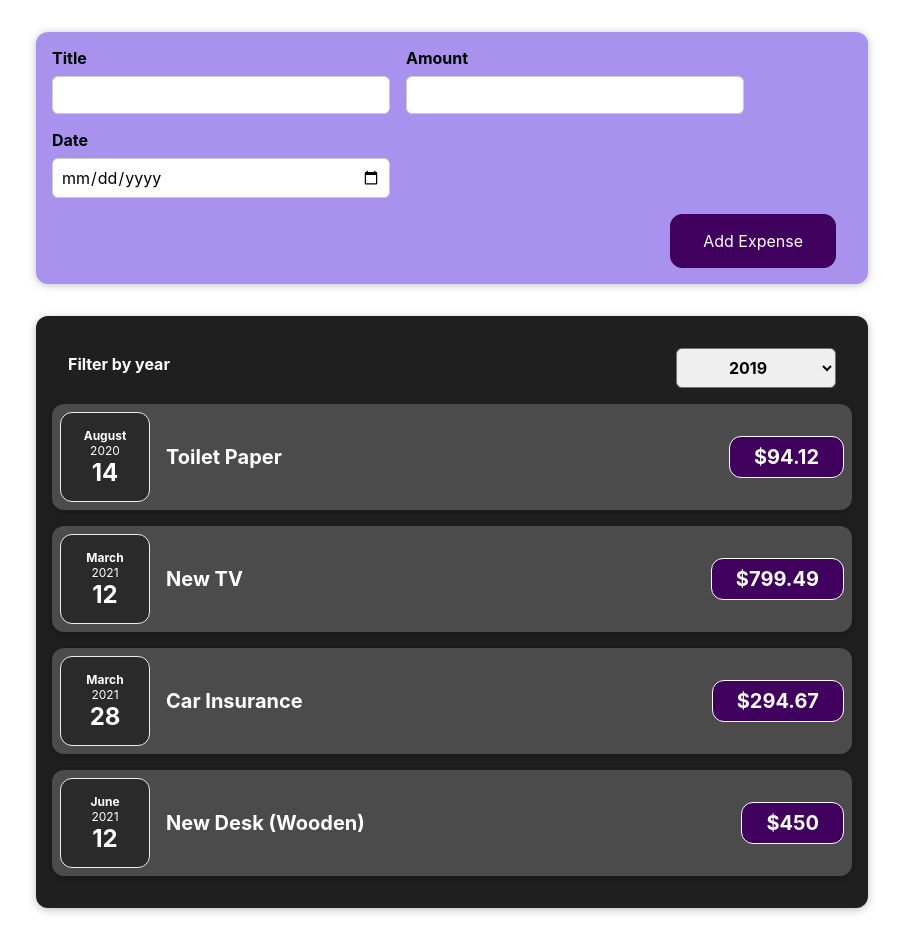
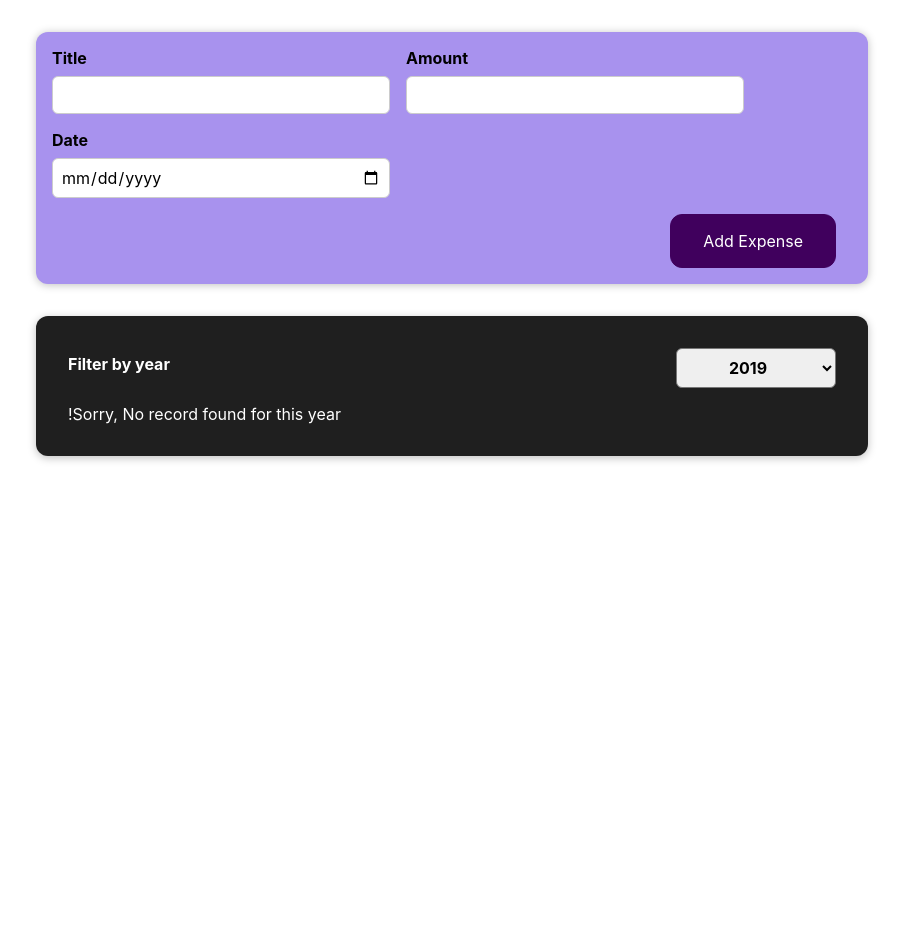
Before and after one commit to idris92/Expenditure-Tracking-System, a React (Create React App) app: page / in a window 1280 px wide. Shown: the whole page, without its empty margins (188-1091 px from the left). After the commit the page ends 800 px from the top, so only its background shows below. Built offline with nearby package versions, Linux system fonts and the light colour scheme.

Commit message:
'filtering_with_date'

```diff
--- a/src/Compenents/Expenses/Expenses.css
+++ b/src/Compenents/Expenses/Expenses.css
@@ -5,3 +5,8 @@
 	width: 50rem;
 	max-width: 95%;
 }
+
+.message {
+	color: #fff;
+	padding-left: 1rem;
+}
--- a/src/Compenents/Expenses/Expenses.js
+++ b/src/Compenents/Expenses/Expenses.js
@@ -11,12 +11,20 @@ const Expenses = (props) => {
 		setFilteredYear(selectedYear);
 	};
 
+	const filteredExpenses = props.item.filter((expense) => {
+		return expense.date.getFullYear().toString() === filteredYear;
+	});
+
 	return (
 		<Card className="expenses">
 			<ExpenseFilter selected={filteredYear} onChangeFilter={selectedFilteredYear} />
-			{props.item.map((expense) => (
-				<ExpenseItem key={expense.id} title={expense.title} amount={expense.amount} date={expense.date} />
-			))}
+			{filteredExpenses.length === 0 ? (
+				<p className="message">!Sorry, No record found for this year</p>
+			) : (
+				filteredExpenses.map((expense) => (
+					<ExpenseItem key={expense.id} title={expense.title} amount={expense.amount} date={expense.date} />
+				))
+			)}
 		</Card>
 	);
 };
```
